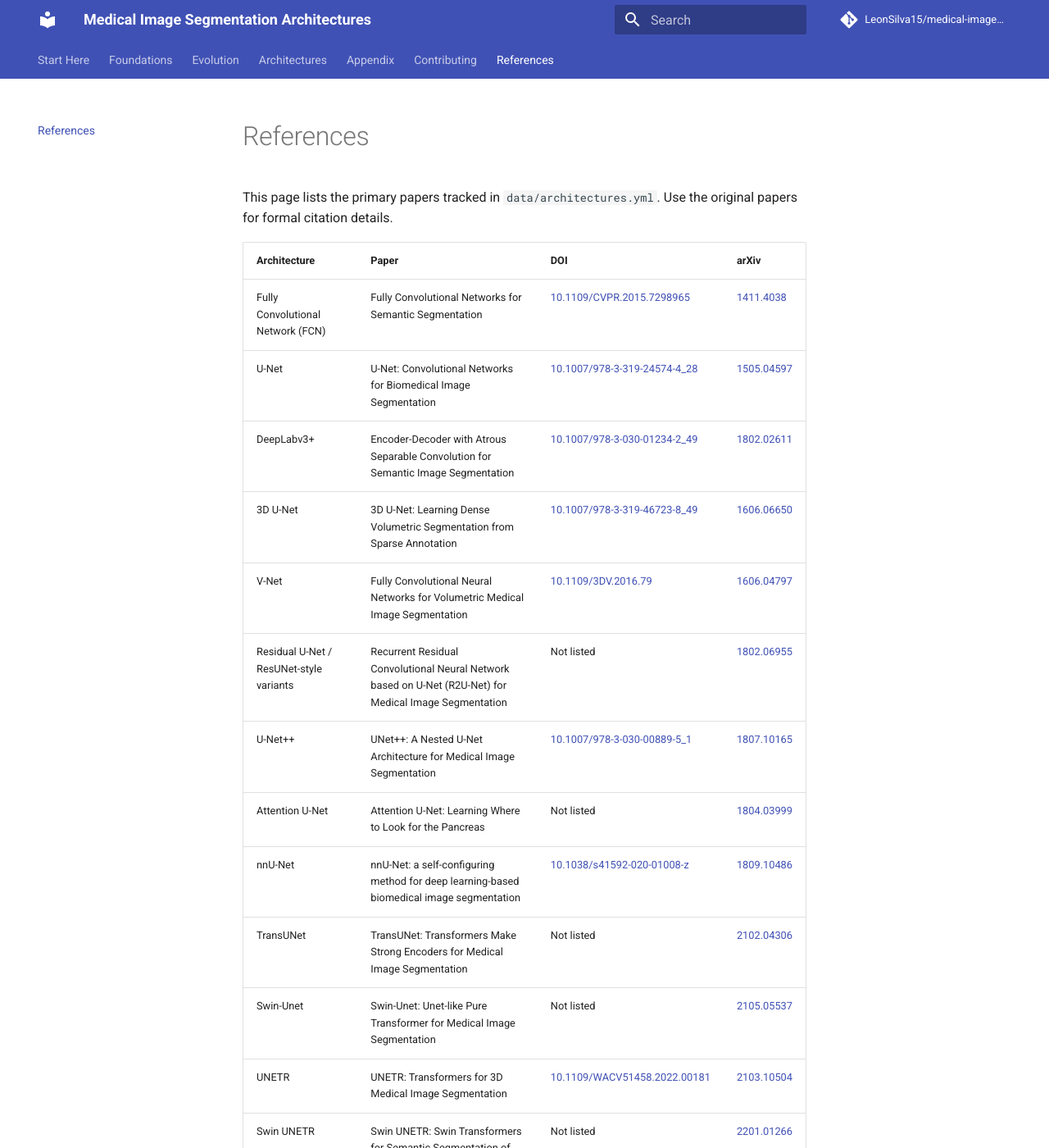
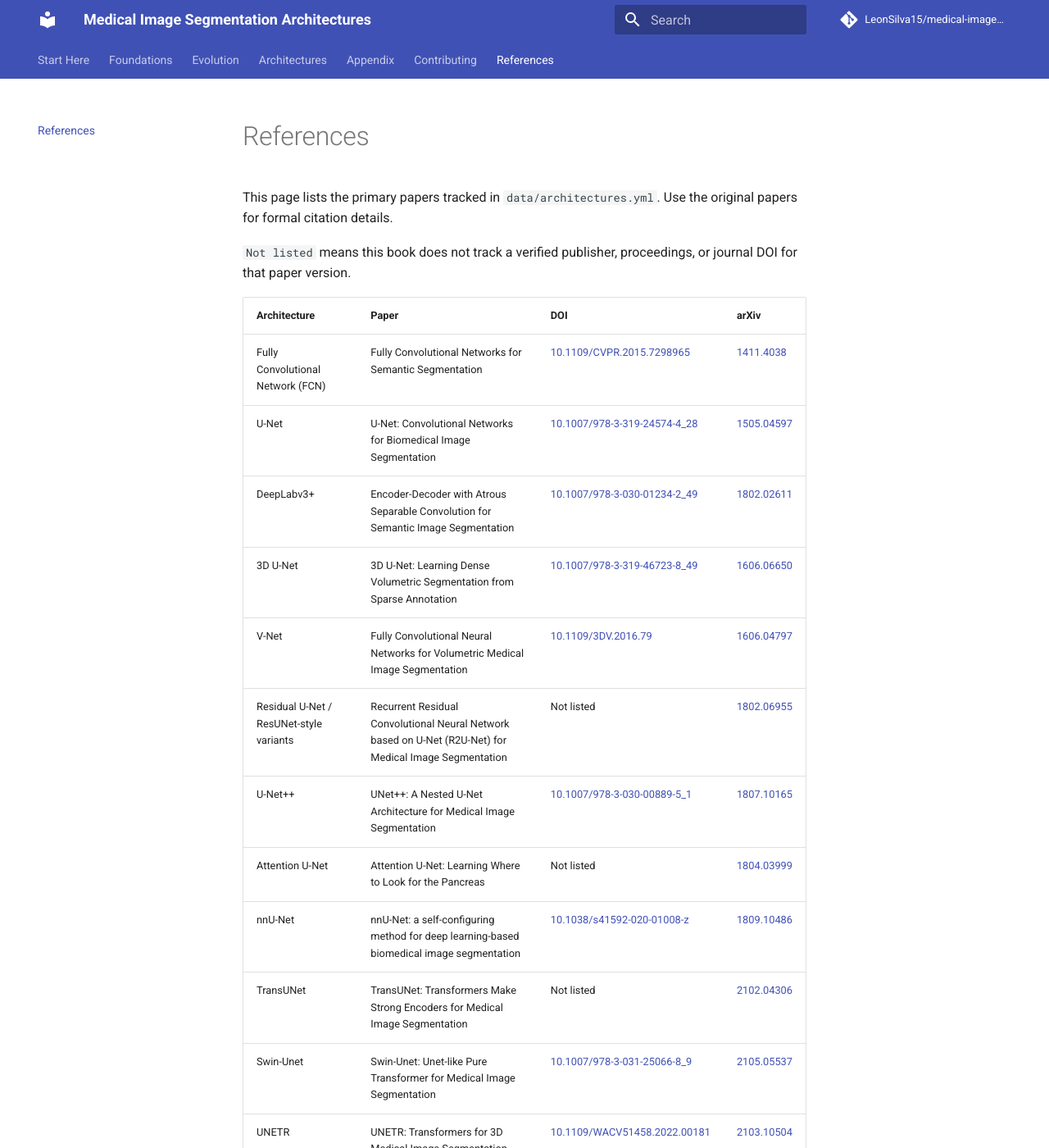
Before and after one commit to LeonSilva15/medical-image-segmentation-architectures, an MkDocs documentation site: the page built from docs/references.md, in a window 1280 px wide and 1400 px high. Shown: the whole window at 82% size. Built offline with MkDocs 1.6.1 and Material for MkDocs 9.7.7, drawn with Linux system fonts in a browser that asks for light colours; comment, search, counter and statistics services are not loaded; some of the changed text lies outside the part shown.

Commit message:
docs: update lineage links and Swin DOI references

```diff
--- a/docs/references.md
+++ b/docs/references.md
@@ -2,6 +2,9 @@
 
 This page lists the primary papers tracked in `data/architectures.yml`. Use the
 original papers for formal citation details.
+
+`Not listed` means this book does not track a verified publisher,
+proceedings, or journal DOI for that paper version.
 
 | Architecture | Paper | DOI | arXiv |
 | --- | --- | --- | --- |
@@ -15,9 +18,9 @@
 | Attention U-Net | Attention U-Net: Learning Where to Look for the Pancreas | Not listed | [1804.03999](https://arxiv.org/abs/1804.03999) |
 | nnU-Net | nnU-Net: a self-configuring method for deep learning-based biomedical image segmentation | [10.1038/s41592-020-01008-z](https://doi.org/10.1038/s41592-020-01008-z) | [1809.10486](https://arxiv.org/abs/1809.10486) |
 | TransUNet | TransUNet: Transformers Make Strong Encoders for Medical Image Segmentation | Not listed | [2102.04306](https://arxiv.org/abs/2102.04306) |
-| Swin-Unet | Swin-Unet: Unet-like Pure Transformer for Medical Image Segmentation | Not listed | [2105.05537](https://arxiv.org/abs/2105.05537) |
+| Swin-Unet | Swin-Unet: Unet-like Pure Transformer for Medical Image Segmentation | [10.1007/978-3-031-25066-8_9](https://doi.org/10.1007/978-3-031-25066-8_9) | [2105.05537](https://arxiv.org/abs/2105.05537) |
 | UNETR | UNETR: Transformers for 3D Medical Image Segmentation | [10.1109/WACV51458.2022.00181](https://doi.org/10.1109/WACV51458.2022.00181) | [2103.10504](https://arxiv.org/abs/2103.10504) |
-| Swin UNETR | Swin UNETR: Swin Transformers for Semantic Segmentation of Brain Tumors in MRI Images | Not listed | [2201.01266](https://arxiv.org/abs/2201.01266) |
+| Swin UNETR | Swin UNETR: Swin Transformers for Semantic Segmentation of Brain Tumors in MRI Images | [10.1007/978-3-031-08999-2_22](https://doi.org/10.1007/978-3-031-08999-2_22) | [2201.01266](https://arxiv.org/abs/2201.01266) |
 | MedSAM | Segment Anything in Medical Images | [10.1038/s41467-024-44824-z](https://doi.org/10.1038/s41467-024-44824-z) | [2304.12306](https://arxiv.org/abs/2304.12306) |
 | SAM-Med2D | SAM-Med2D | Not listed | [2308.16184](https://arxiv.org/abs/2308.16184) |
 | MedSAM2 | MedSAM2: Segment Anything in 3D Medical Images and Videos | Not listed | [2504.03600](https://arxiv.org/abs/2504.03600) |
```
Also changed, not shown: docs/architectures/swin-unet.md (+2 -1 lines), docs/architectures/swin-unetr.md (+2 -1 lines), docs/evolution/lineage.md (+9 -7 lines), 1 other file.
